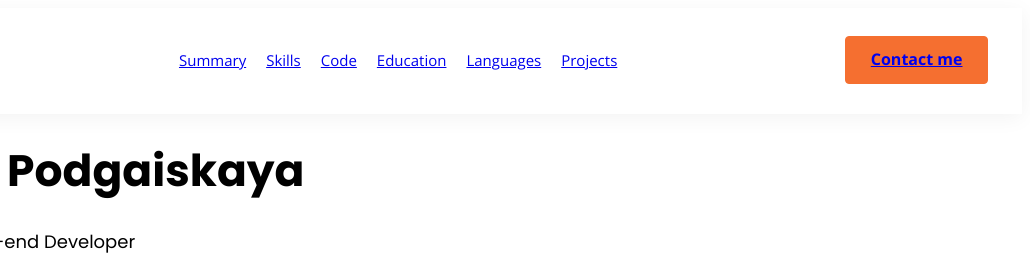
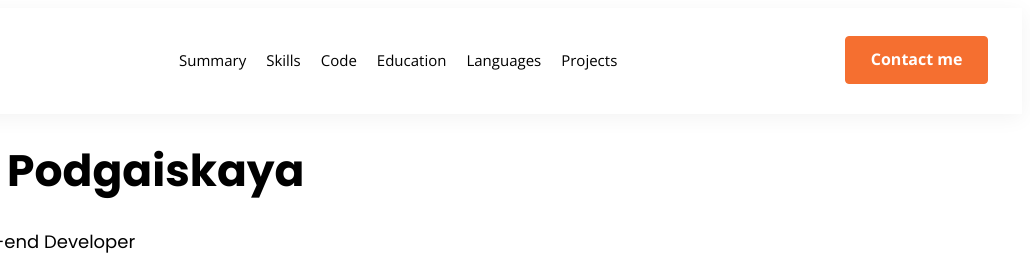
Before and after one commit to Grazhina/rsschool-cv, a website: page index.html in a window 1280 px wide. Shown: the top 271 px of the page, 250-1280 px from the left. Drawn offline with nearby package versions, Linux system fonts and the light colour scheme.

Commit message:
feat: add corrections

```diff
--- a/index.html
+++ b/index.html
@@ -14,16 +14,16 @@
                     <a href="#" class="cv"><img src="./img/3.png" alt="Curriculum Vitae"></a>
                     <nav class="header_navigation">
                         <ul class="navigation">
-                            <li class="navigation__link"><a href="#summary">Summary</a></li>
-                            <li class="navigation__link"><a href="#skills">Skills</a></li>
-                            <li class="navigation__link"><a href="#code">Code</a></li>
-                            <li class="navigation__link"><a href="#education">Education</a></li>
-                            <li class="navigation__link"><a href="#languages">Languages</a></li>
-                            <li class="navigation__link"><a href="#projects">Projects</a></li>
+                            <li class="navigation__link">Summary</li>
+                            <li class="navigation__link">Skills</li>
+                            <li class="navigation__link">Code</li>
+                            <li class="navigation__link">Education</li>
+                            <li class="navigation__link">Languages</li>
+                            <li class="navigation__link">Projects</li>
                             </ul>
                     </nav>
                     <div class="header__button">
-                        <button class="button button_colored" type="button"><a href="#contact-me">Contact me</a></button>
+                        <button class="button button_colored" type="button">Contact me</button>
                     </div>
                 </div>
             </header>
@@ -39,7 +39,6 @@
                 </section>
                 <section class="tools">
                     <div class="wrapper">
-                        <p><a name="tools"></a></p>
                         <h2 class="tools__title">Summary</h2>
                         <p>I worked as an internet marketer for the last 5 years. I decided to change profession to get to the sphere of IT technologies, because it is future.</p>
                         <div class="layout-2-column">
@@ -73,7 +72,6 @@
                 </section>
                 <section class="skills">
                     <div class="wrapper">
-                        <p><a name="skills"></a></p>
                         <h2 class="skills__title">Skills</h2>
                         <ul class="skills">
                             <li>Git: level Stage0</li>
@@ -85,7 +83,6 @@
                 </section>
                 <section class="code">
                     <div class="wrapper">
-                        <p><a name="code"></a></p>
                         <h2 class="code__title">Code</h2>
                         <pre class="code-class">
                             function multiply(a, b){
@@ -96,7 +93,6 @@
                 </section>
                 <section class="education">
                     <div class="wrapper">
-                        <p><a name="education"></a></p>
                         <h2 class="education__title">Education</h2>
                         <p>Belarussian State Economic University</p>
                         <p>Pre-School 2022 RS School</p>
@@ -104,7 +100,6 @@
                 </section>
                 <section class="languages">
                     <div class="wrapper">
-                        <p><a name="languages"></a></p>
                         <h2 class="languages__title">Languages</h2>
                         <ul class="languages">
                             <li>English: Intermediate (B1)</li>
@@ -114,14 +109,12 @@
                 </section>
                 <section class="projects">
                     <div class="wrapper">
-                        <p><a name="projects"></a></p>
                         <h2 class="projects__title">Projects</h2>
                         <a href="https://grazhina.github.io/rsschool-cv/cv">Curriculum Vitae</a>
                     </div>
                 </section>
                 <section class="contact-me">
                     <div class="wrapper">
-                        <p><a name="contact-me"></a></p>
                         <h2>Contact me</h2>
                         <div class="layout-2-column">
                             <div class="contact-me__content">
```
